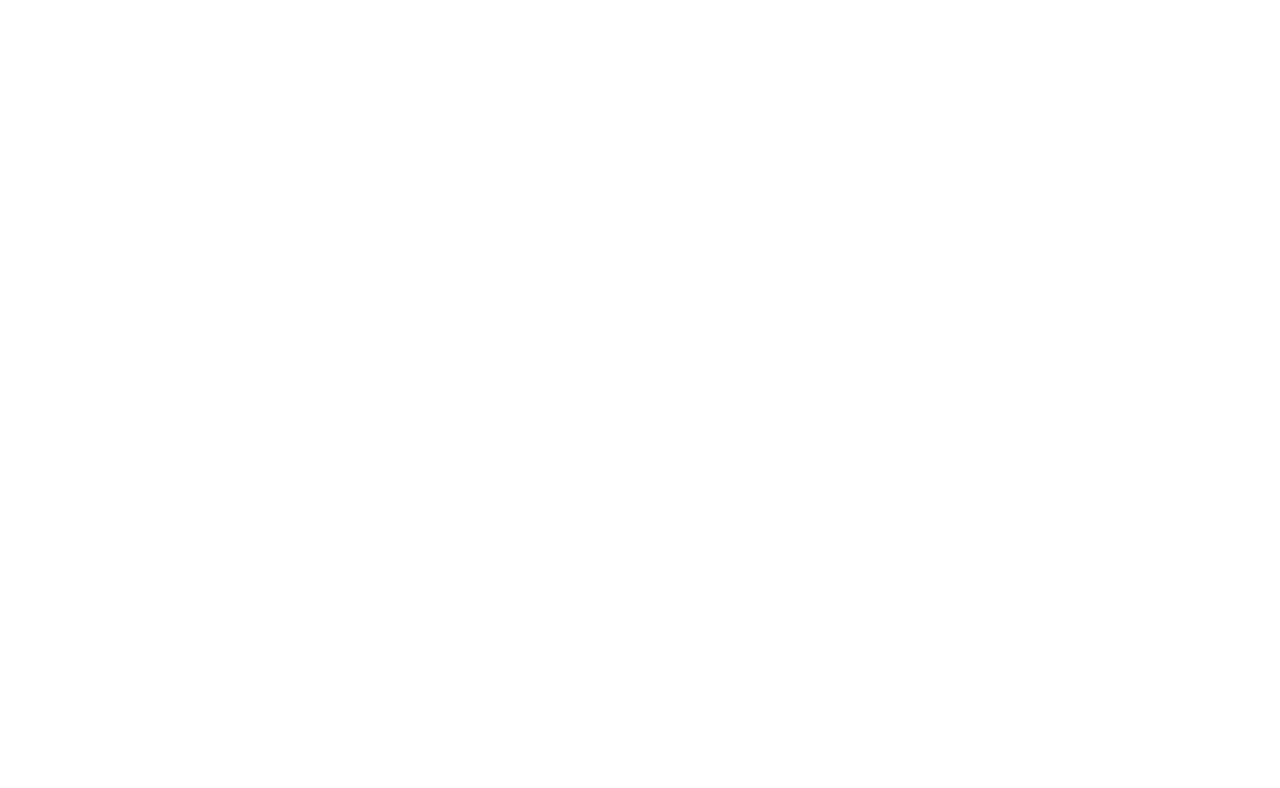
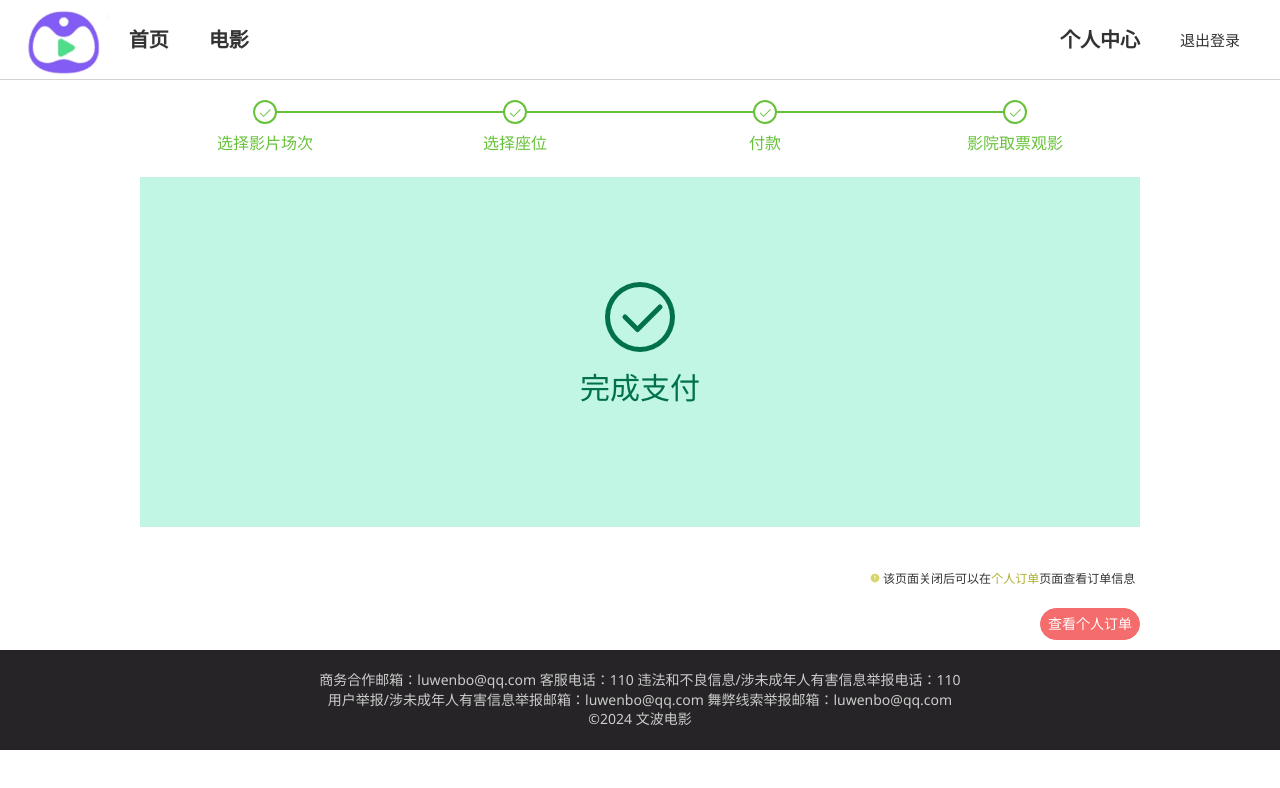
Before and after one commit to hazoyu/movie, a Vue app: page /success in a window 1280 px wide. Before the commit this address had no page. Shown: the top 788 px of the page. Built offline with nearby package versions, Linux system fonts and the light colour scheme; grey boxes are pictures that could not be loaded.

Commit message:
完成支付+优化

```diff
--- a/src/router/index.js
+++ b/src/router/index.js
@@ -89,6 +89,10 @@
           component: ()=>import('@/views/Buy/Puy.vue'),
         },
         {
+          path: '/success',
+          component: ()=>import('@/views/Buy/Success.vue'),
+        },
+        {
           path: '/detail/:id',
           component: Detail,
         },
--- a/src/views/Buy/Puy.vue
+++ b/src/views/Buy/Puy.vue
@@ -2,6 +2,8 @@
 import { computed, onMounted, reactive, ref } from 'vue';
 import dayjs from 'dayjs'
 import { useAllDataStore } from '@/stores';
+import { useRouter } from 'vue-router';
+const router = useRouter()
 const stoer = useAllDataStore()
 const value = ref(dayjs().add(15, 'minute'))
 const label = reactive([
@@ -54,6 +56,7 @@
         message: '支付成功',
         type: 'success'
       })
+      router.push("/success")
   })
 }
 </script>
@@ -82,12 +85,12 @@
     <div class="orderInfo">
       <p class="tips">
         <component class="icons" is="WarningFilled"></component>
-        请仔细核对场次信息，出票后将<span style="color: rgb(219, 219, 102);">无法退票和改票</span>
+        请仔细核对场次信息，出票后将<span style="color: rgb(174, 174, 48);;">无法退票和改票</span>
       </p>
       <el-table :data="data"  border style="width: 100%">
         <el-table-column v-for="item in label" :prop="item.prop" :label="item.label" :width="item.width ? item.width : 190" />
       </el-table>
-      <div class="pay">
+      <div class="pay2">
         <span>实际支付：<span style="font-size: 25px; color: rgb(242, 36, 36);">{{order.price}}</span></span>
         <el-button type="danger" round @click="confirm">确认支付</el-button>
       </div>
@@ -133,7 +136,7 @@
         color: rgb(212, 212, 103);
       }
     }
-    .pay{
+    .pay2{
       position: absolute;
       display: flex;
       width: 150px;
--- /dev/null
+++ b/src/views/Buy/Success.vue
@@ -0,0 +1,76 @@
+<script setup>
+import { useRouter } from 'vue-router';
+const router = useRouter()
+const click = ()=>{
+  router.push("/user")
+}
+</script>
+
+<template>
+  <div class="success">
+    <el-steps
+      style="max-width: 1000px"
+      :space="300"
+      :active="4"
+      align-center
+      finish-status="success"
+    >
+      <el-step title="选择影片场次" />
+      <el-step title="选择座位" />
+      <el-step title="付款" />
+      <el-step title="影院取票观影" />
+    </el-steps>
+    <div class="info">
+      <component class="icons" is="CircleCheck"></component>
+      <p>完成支付</p>
+    </div>
+    <div class="lookOrder">
+       <div> <component class="icons" is="WarningFilled"></component>
+        该页面关闭后可以在<span style="color: rgb(174, 174, 48);;">个人订单</span>页面查看订单信息</div>
+        <el-button type="danger" round @click="click">查看个人订单</el-button>
+      </div>
+  </div>
+</template>
+
+<style lang="less"  scoped>
+.success{
+  position: relative;
+  width: 1000px;
+  margin: 0 auto;
+  height: 550px;
+  margin-top: 20px;
+  .info{
+    margin-top: 20px;
+    width: 100%;
+    height: 350px;
+    background-color: rgb(193, 245, 228);
+    text-align: center;
+    padding-top: 100px;
+    color: rgb(1, 113, 76);
+    font-size: 30px;
+    .icons{
+      width: 80px;
+      height: 80px;
+      color: rgb(1, 113, 76);
+    }
+  }
+  .lookOrder{
+      display: flex;
+      flex-direction: column;
+      position: absolute;
+      bottom: 10px;
+      right: 0px;
+      font-size: 12px;
+      .icons{
+        width: 10px;
+        height:10px;
+        color: rgb(212, 212, 103);
+      }
+      .el-button{
+        margin-top: 20px;
+        width: 100px;
+        margin-left: 170px;
+      }
+    }
+}
+</style>
```
Also changed, not shown: src/views/Buy/succeed.vue (deleted).
